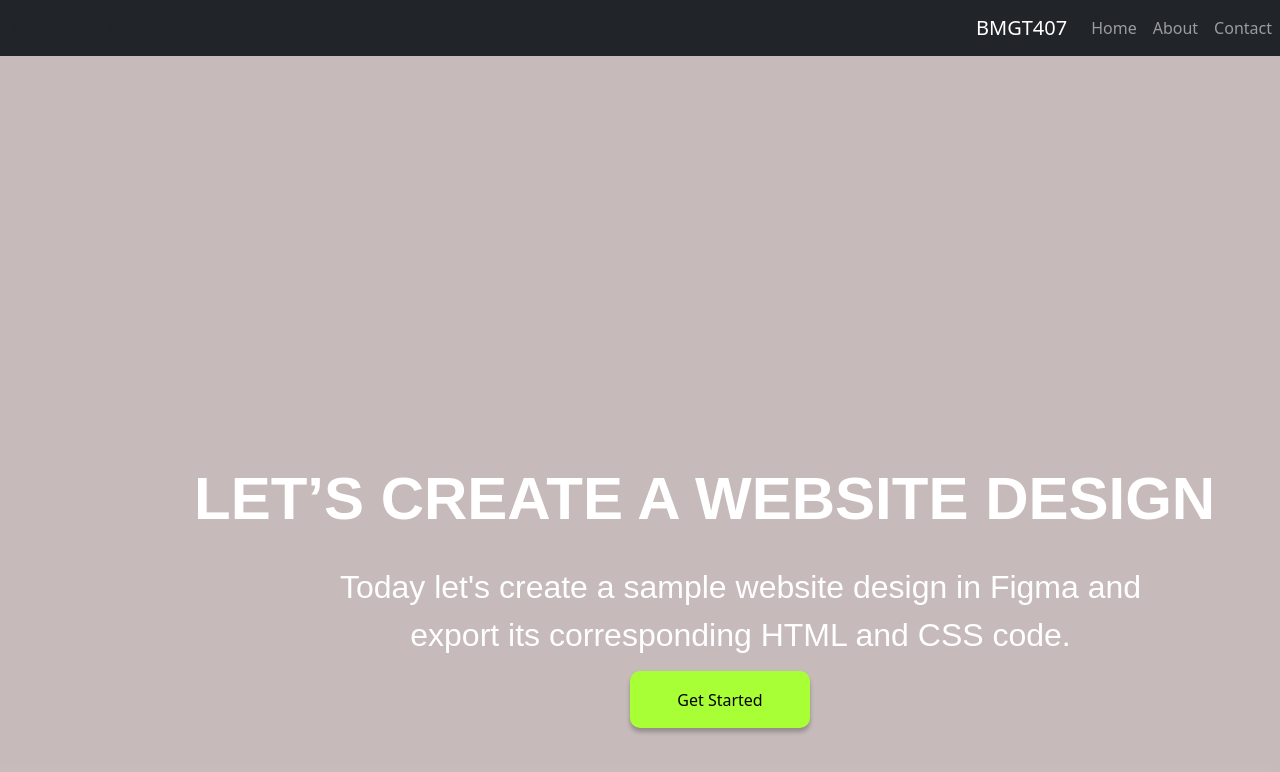
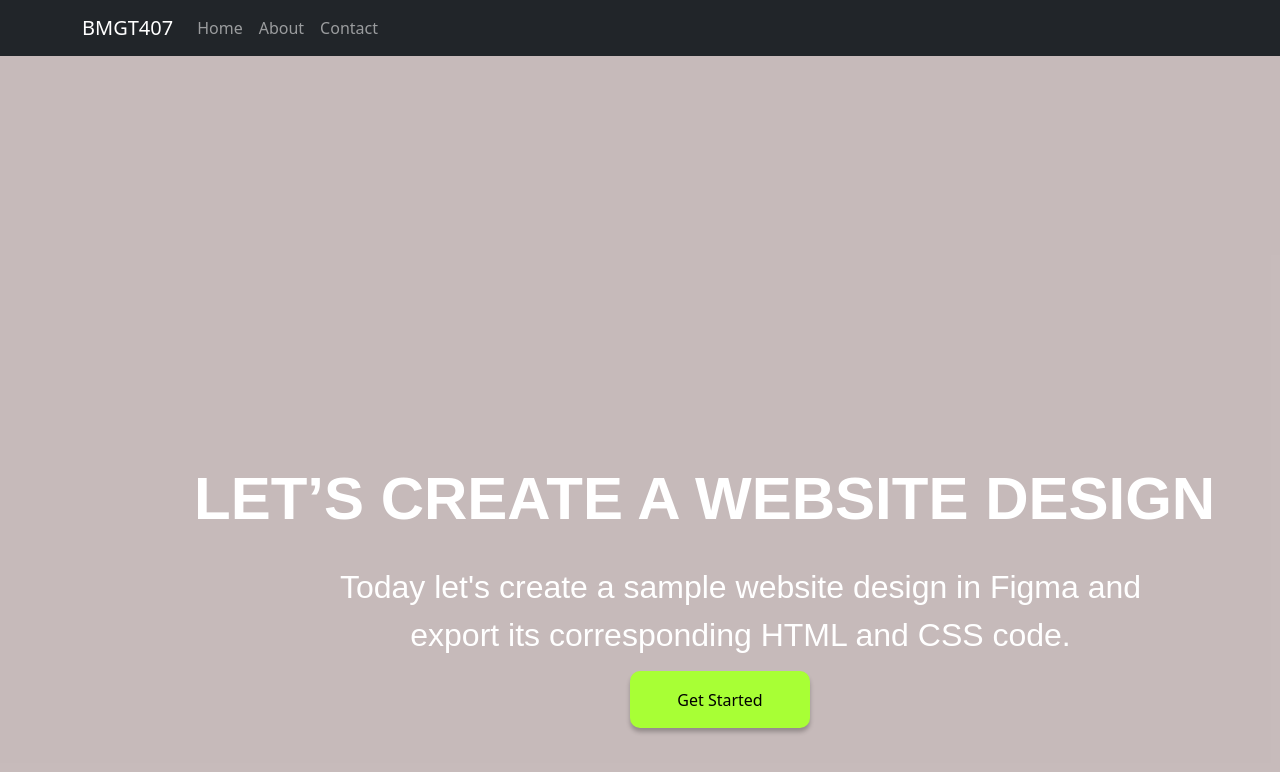
Before and after one commit to ennyng18/Demo, a plain HTML site: page index.html in a window 1280 px wide. Drawn offline with nearby package versions, Linux system fonts and the light colour scheme.

Commit message:
Update index.html

```diff
--- a/index.html
+++ b/index.html
@@ -42,11 +42,6 @@
   <div class="landing-page">
     <nav class="navbar navbar-expand-lg navbar-dark bg-dark">
       <div class="container">
-        <div class="row">
-        <div class="col-md-6">Column 1</div>
-        <div class="col-md-6">Column 2</div>
-        </div>
-        </div>
       <a class="navbar-brand" href="#">BMGT407</a>
       <button class="navbar-toggler" type="button" data-bs-toggle="collapse" data-bs-target="#navbarNav">
       <span class="navbar-toggler-icon"></span>
```
